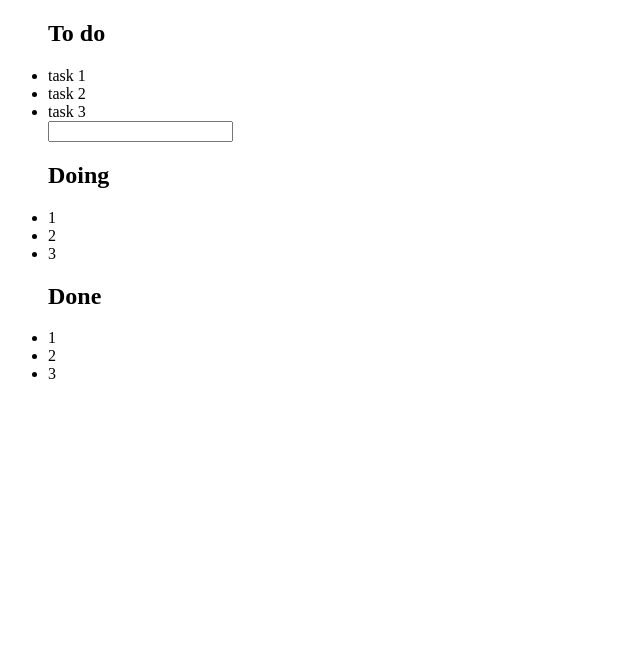
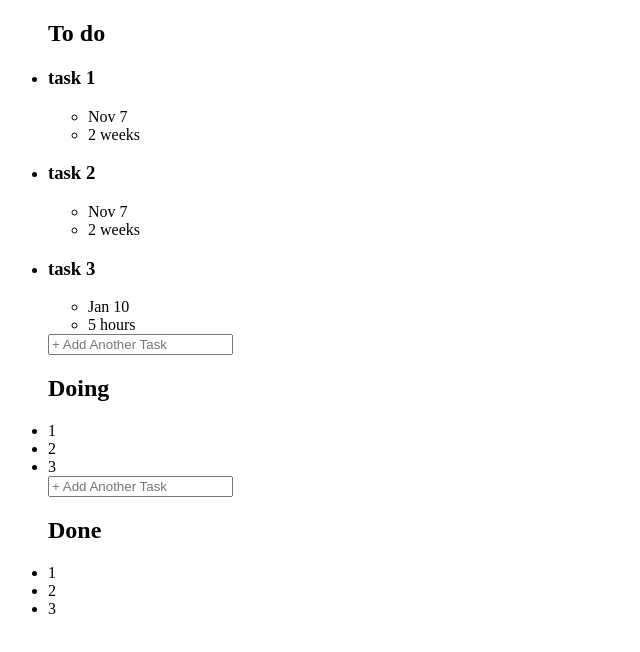
Before and after one commit to mdheerajprdxn/trello, a plain HTML site: page index.html in a window 1280 px wide. Shown: the whole page, without its empty margins (0-640 px from the left). Drawn offline with Linux system fonts and the light colour scheme.

Commit message:
[html] added task info

```diff
--- a/index.html
+++ b/index.html
@@ -36,12 +36,36 @@
 
         <ul class="task-list">
           <h2>To do</h2>
-          <li class="draggable task" draggable="true">task 1</li>
-          <li class="draggable task" draggable="true">task 2</li>
-          <li class="draggable task" draggable="true">task 3</li>
+          <li class="draggable task" draggable="true">
+            <h3>
+              task 1
+            </h3>
+            <ul class="task-info">
+              <li class="due-date">Nov 7</li>
+              <li class="time">2 weeks</li>
+            </ul>
+          </li>
+          <li class="draggable task" draggable="true">
+            <h3>
+              task 2
+            </h3>
+            <ul class="task-info">
+              <li class="due-date">Nov 7</li>
+              <li class="time">2 weeks</li>
+            </ul>
+          </li>
+          <li class="draggable task" draggable="true">
+            <h3>
+              task 3
+            </h3>
+            <ul class="task-info">
+              <li class="due-date">Jan 10</li>
+              <li class="time">5 hours</li>
+            </ul>
+          </li>
           <form action="" class="add-task-form">
             <div class="form-element">
-              <input type="text" class="add-task">
+              <input type="text" class="add-task" placeholder="&#x2b; Add Another Task">
             </div>
           </form>
         </ul>
@@ -50,6 +74,11 @@
           <li class="draggable task" draggable="true">1</li>
           <li class="draggable task" draggable="true">2</li>
           <li class="draggable task" draggable="true">3</li>
+          <form action="" class="add-task-form">
+            <div class="form-element">
+              <input type="text" class="add-task" placeholder="&#x2b; Add Another Task">
+            </div>
+          </form>
         </ul>
         <ul class="task-list">
           <h2>Done</h2>
```
